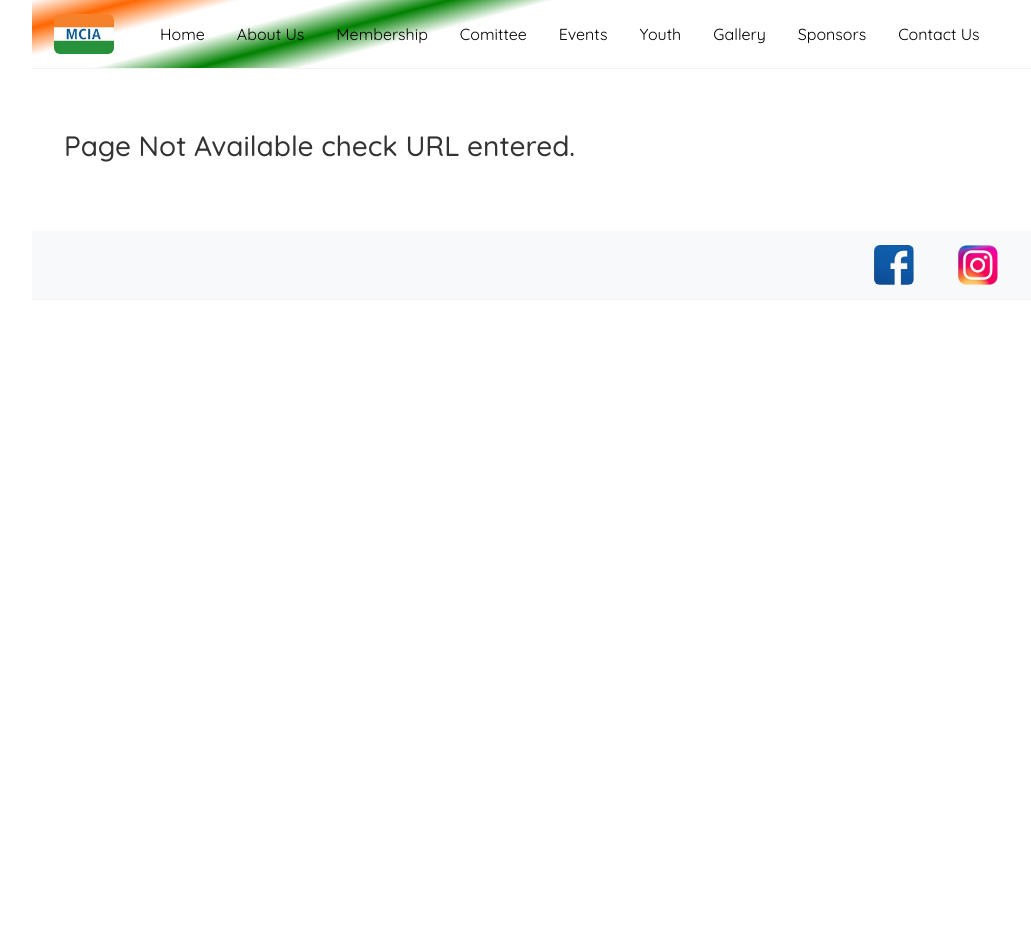
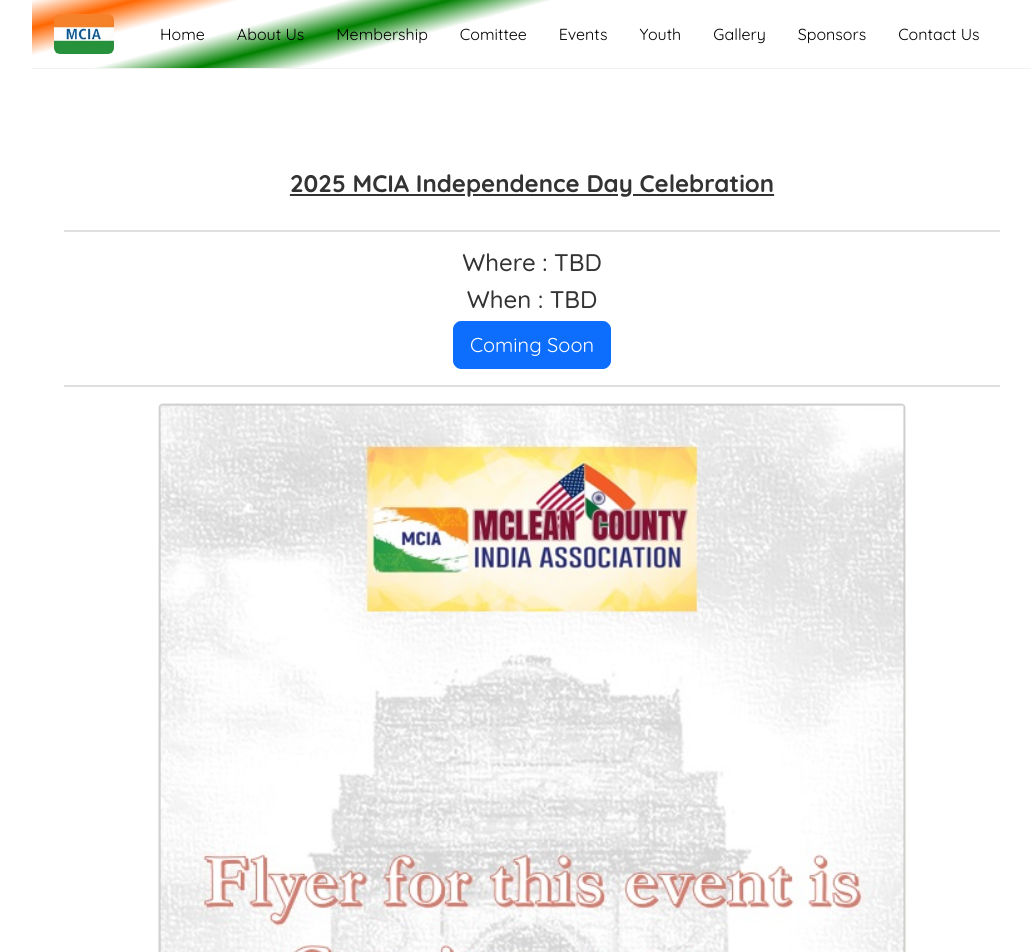
Before and after one commit to RahulVarunGit/mcia-react, a React (Create React App) app: page /independence-day in a window 1280 px wide. Shown: the top 952 px of the page, without its empty margins (108-1139 px from the left). Before the commit the page ends 800 px from the top, so only its background shows below. Built offline with nearby package versions, Linux system fonts and the light colour scheme.

Commit message:
5k run details and prizes added

```diff
--- a/src/App.js
+++ b/src/App.js
@@ -25,6 +25,8 @@
 import ChessStandings from './javascript/chessStandings';
 import TalentShow from './javascript/talentShow';
 import Run from './javascript/run';
+import YouthPickelball from './javascript/youth-pickleball';
+import IndependenceDay from './javascript/independence-day';
 
 import Login from './javascript/login';
 import Register from './javascript/register';
@@ -73,6 +75,8 @@
             <Route path="/chess/standings/:group" element={<ChessStandings />} />
             <Route path="/talentShow" element={<TalentShow />} />
             <Route path="/run" element={<Run />} />
+            <Route path="/youth-pickleball" element={<YouthPickelball />} />
+            <Route path="/independence-day" element={<IndependenceDay />} />
 
             <Route path="/login" element={<Login />} />
             <Route path="/register" element={<Register />} />
--- a/src/javascript/events.js
+++ b/src/javascript/events.js
@@ -4,7 +4,6 @@
 const Events = () => {
 
   return (
-
     <div className="container">
 
       <div>
@@ -25,15 +24,53 @@
 
         <div className="col-sm-3">
 
-          <p className="center-align"><a href="/run"><img src="/images/flyers/ComingSoon.jpg" alt="" width="100%" className="rounded" /></a></p>
+          <p className="center-align"><a href="/independence-day"><img src="/images/flyers/ComingSoon.jpg" alt="" width="100%" className="rounded" /></a></p>
+        </div>
+
+        <div className="col-sm-9">
+
+          <h5 ><b ><u ><a href="/independence-day">2025 MCIA Independence Day Celebration</a></u></b></h5>
+          <h5 >Where : TBD</h5>
+          <h5 >When : TBD</h5>
+          <h5 ><a type="button" class="btn btn-primary btn-lg" href="/independence-day">Coming Soon</a></h5>
+        </div>
+
+      </div>
+
+      <div><hr class="hr-line"></hr></div>
+
+      <div className="row">
+
+        <div className="col-sm-3">
+
+          <p className="center-align"><a href="/youth-pickleball"><img src="/images/flyers/ComingSoon.jpg" alt="" width="100%" className="rounded" /></a></p>
+        </div>
+
+        <div className="col-sm-9">
+
+          <h5 ><b ><u ><a href="/youth-pickleball">2025 MCIA Youth Pickleball Tournament</a></u></b></h5>
+          <h5 >Where : TBD</h5>
+          <h5 >When : TBD</h5>
+          <h5 ><a type="button" class="btn btn-primary btn-lg" href="/youth-pickleball">Coming Soon</a></h5>
+        </div>
+
+      </div>
+
+      <div><hr class="hr-line"></hr></div>
+
+      <div className="row">
+
+        <div className="col-sm-3">
+
+          <p className="center-align"><a href="/run"><img src="/images/flyers/MCIA25-5K.jpg" alt="" width="100%" className="rounded" /></a></p>
         </div>
 
         <div className="col-sm-9">
 
           <h5 ><b ><u ><a href="/run">2025 MCIA 5K Run</a></u></b></h5>
           <h5 >Where : TBD</h5>
-          <h5 >When : 30 May 2025</h5>
-          <h5 ><a type="button" class="btn btn-primary btn-lg" href="/run">Coming Soon</a></h5>
+          <h5 >When : 31 May 2025</h5>
+          <h5 ><a type="button" class="btn btn-primary btn-lg" href="/run">Register</a></h5>
         </div>
 
       </div>
--- /dev/null
+++ b/src/javascript/independence-day.js
@@ -0,0 +1,47 @@
+import { useState } from 'react';
+import '../styles/Home.css';
+import { useParams } from 'react-router-dom';
+import flyerData from '../data/flyerData.json';
+import parse from 'html-react-parser';
+
+
+const IndependenceDay = () => {
+
+
+    return (
+
+        <div className="container">
+
+            <p >&nbsp;</p>
+            <div className="row">
+                <h4 className="center-align"><b ><u >2025 MCIA Independence Day Celebration</u></b></h4>
+                <h4 className="center-align"><b ></b></h4>
+            </div>
+
+            <div><hr class="hr-line"></hr></div>
+
+            <div>
+                <h4 className="center-align">Where : TBD</h4>
+                <h4 className="center-align"></h4>
+                <h4 className="center-align">When : TBD</h4>
+                <h4 className="center-align"><a type="button" class="btn btn-primary btn-lg" href="/independence-day">Coming Soon</a></h4>
+            </div>
+
+            <div><hr class="hr-line"></hr></div>
+
+            <div>
+                <h4 className="center-align"><b ></b></h4>
+                <p className="center-align"><a href="/independence-day"><img src="/images/flyers/ComingSoon.jpg" alt="" width="80%" className="rounded" /></a></p>
+                <div><hr class="hr-line"></hr></div>
+
+            </div>
+
+            <div><hr class="hr-line"></hr></div>
+
+        </div>
+
+
+
+    );
+}
+export default IndependenceDay;
--- a/src/javascript/register.js
+++ b/src/javascript/register.js
@@ -5,6 +5,7 @@
 const Register = () => {
   const [username, setUsername] = useState('');
   const [password, setPassword] = useState('');
+  const [code, setCode] = useState('');
   const [error, setError] = useState('');
   const [msg, setMsg] = useState('');
 
@@ -13,12 +14,27 @@
     e.preventDefault();
 
     try {
-      const response = await axios.post('http://localhost:4000/register', { username, password });
+      const response = await axios.post('http://localhost:4000/register', { username, password, code });
+      console.log("response reg;;;;;;;");
       console.log(response);
       //alert('Registration successful!');
-      setMsg('Registration successful!');
+      if (response.data == "Invalid registration code, contact admin.") {
+        setCode('');
+        setMsg('');
+        setError(response.data);
+      } else {
+        setUsername('');
+        setPassword('');
+        setCode('')
+        setMsg('Registration successful!');
+        setError('');
+      }
+
+
+
     } catch (err) {
       setError('Registration Failed');
+      setMsg('');
     }
   };
 
@@ -66,6 +82,20 @@
             <div className="col-md-4"></div>
           </div>
           <div>&nbsp;</div>
+          <div className=" row">
+
+            <div className="col-md-2"></div>
+            <label className="col-md right-align">Registration Code:</label>
+            <input className="col-md"
+              type="text"
+              value={code}
+              onChange={(e) => setCode(e.target.value)}
+              required
+            />
+
+            <div className="col-md-4"></div>
+          </div>
+          <div>&nbsp;</div>
           <div className="row">
             <div className="col-md">
               <button className="btn btn-primary" type="submit">Register</button>
--- a/src/javascript/run.js
+++ b/src/javascript/run.js
@@ -23,15 +23,19 @@
             <div>
                 <h4 className="center-align">Where : TBD</h4>
                 <h4 className="center-align"></h4>
-                <h4 className="center-align">When : 30 May 2025</h4>
-                <h4 className="center-align"><a type="button" class="btn btn-primary btn-lg" href="">Registeration Coming Soon</a></h4>
+                <h4 className="center-align">When : 31 May 2025</h4>
+                <h4 className="center-align"><a type="button" class="btn btn-primary btn-lg" href="https://www.zeffy.com/ticketing/mcia-5k-and-1k-run">Register Now</a></h4>
+                <h3 className="center-align cRed">Gift card for overall male and female winners.</h3>
+                <h3 className="center-align highlt">FREE EVENT T-SHIRT*</h3>
+                <h5 className="center-align">*for first 100 Registrations</h5>
+                <h3 className="center-align cFF5833">MEDALS FOR KIDS</h3>
             </div>
 
             <div><hr class="hr-line"></hr></div>
 
             <div>
                 <h4 className="center-align"><b ></b></h4>
-                <p className="center-align"><a href="https:https://www.zeffy.com/en-US/ticketing/chess-tournament"><img src="/images/flyers/ComingSoon.jpg" alt="" width="80%" className="rounded" /></a></p>
+                <p className="center-align"><a href="https://www.zeffy.com/ticketing/mcia-5k-and-1k-run"><img src="/images/flyers/MCIA25-5K.jpg" alt="" width="80%" className="rounded" /></a></p>
                 <div><hr class="hr-line"></hr></div>
 
             </div>
@@ -43,7 +47,6 @@
 
 
 
-
     );
 }
 export default Run;
--- /dev/null
+++ b/src/javascript/youth-pickleball.js
@@ -0,0 +1,49 @@
+import { useState } from 'react';
+import '../styles/Home.css';
+import { useParams } from 'react-router-dom';
+import flyerData from '../data/flyerData.json';
+import parse from 'html-react-parser';
+
+
+const YouthPickleball = () => {
+
+
+    return (
+
+        <div className="container">
+
+            <p >&nbsp;</p>
+            <div className="row">
+                <h4 className="center-align"><b ><u >2025 MCIA Youth Pickleball</u></b></h4>
+                <h4 className="center-align"><b ></b></h4>
+            </div>
+
+            <div><hr class="hr-line"></hr></div>
+
+            <div>
+                <h4 className="center-align">Where : TBD</h4>
+                <h4 className="center-align"></h4>
+                <h4 className="center-align">When : TBD</h4>
+                <h4 className="center-align"><a type="button" class="btn btn-primary btn-lg" href="/youth-pickleball">Coming Soon</a></h4>
+            </div>
+
+            <div><hr class="hr-line"></hr></div>
+
+            <div>
+                <h4 className="center-align"><b ></b></h4>
+                <p className="center-align"><a href="/youth-pickleball"><img src="/images/flyers/ComingSoon.jpg" alt="" width="80%" className="rounded" /></a></p>
+                <div><hr class="hr-line"></hr></div>
+
+            </div>
+
+            <div><hr class="hr-line"></hr></div>
+
+        </div>
+
+
+
+
+
+    );
+}
+export default YouthPickleball;
```
Also changed, not shown: 1 other file (tests, documents, lock files or other folders).
